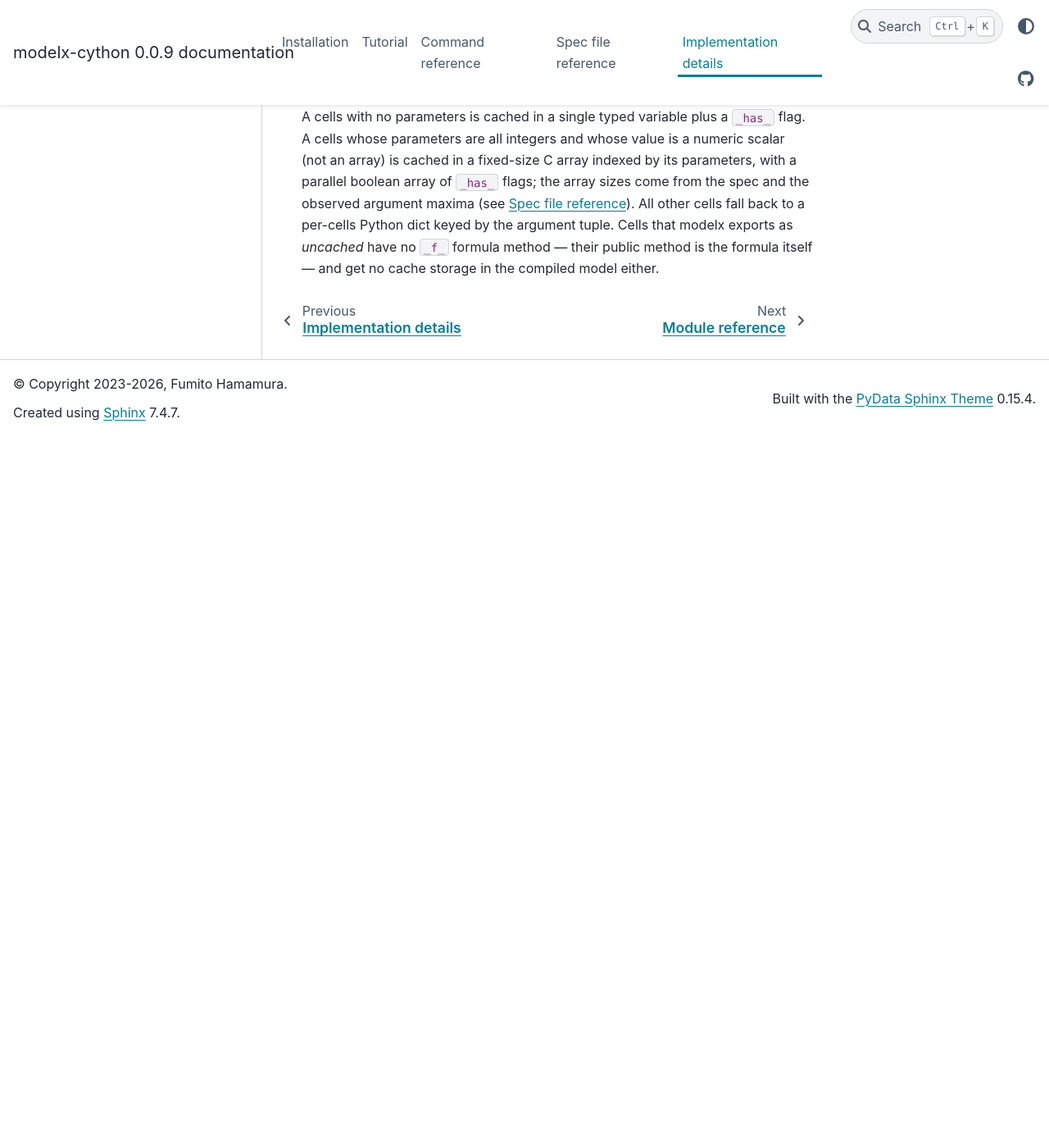
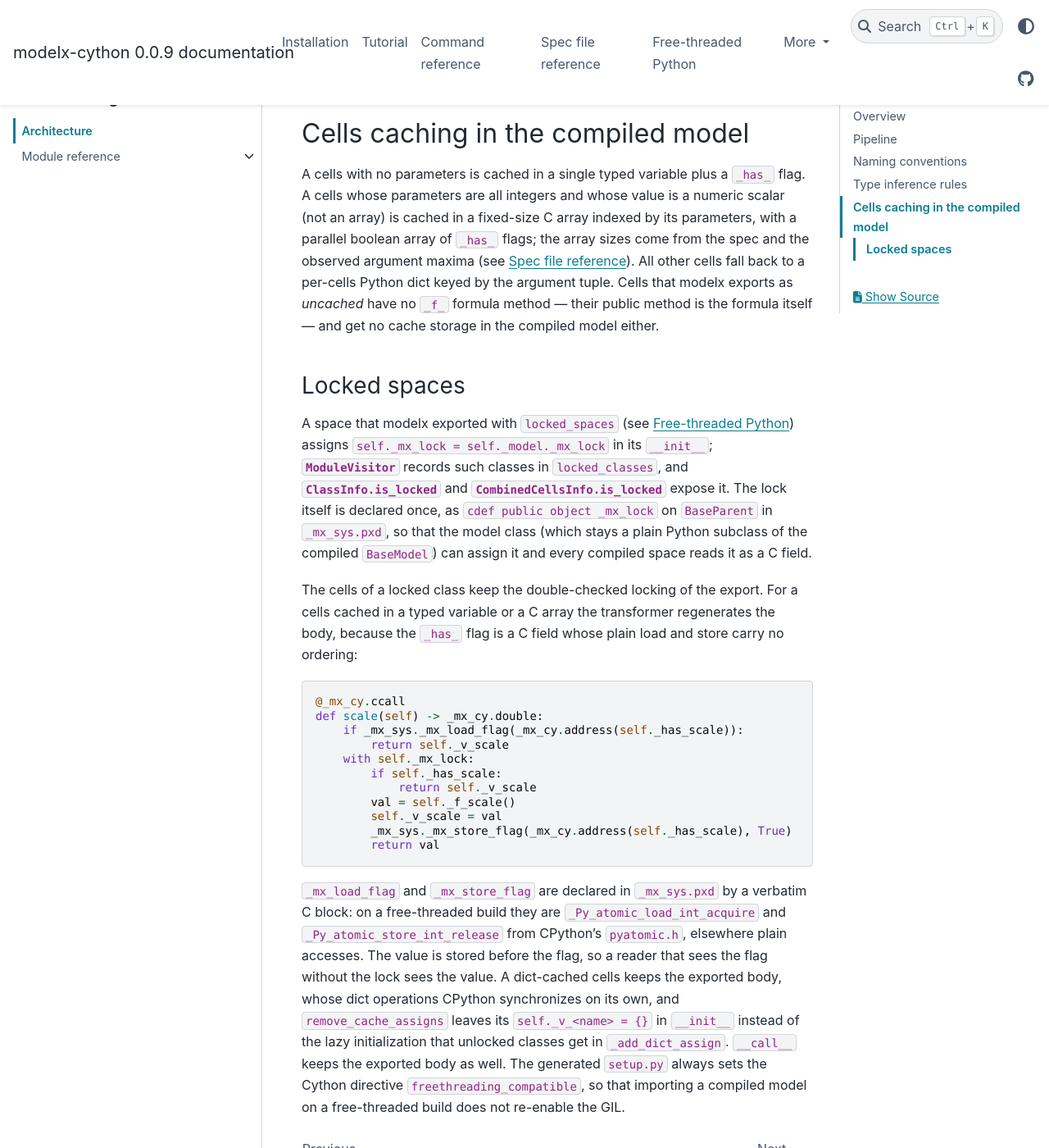
Before and after one commit to fumitoh/modelx-cython, a Sphinx documentation site: the page built from doc/source/architecture.md, in a window 1280 px wide and 1400 px high, scrolled down 3411 px. Shown: the whole window at 82% size. Built offline with Sphinx 7.4.7 and the PyData theme 0.15.4, drawn with Linux system fonts in a browser that asks for light colours; before the commit the page ends 3943 px from its top, so only the background shows below that; some of the changed text lies outside the part shown.

Commit message:
DOC: Document free-threaded Python support
A new page on exporting with locked_spaces, running the compiled model
from a thread pool, what the compiled model guarantees, and how locked
Spaces are translated; the architecture page gains the locked-spaces
section and the _mx_lock name; the command reference notes the setup.py
directive and that the sample script must be single-threaded; the
requirements move to Python 3.8 and Cython 3.2.

Co-Authored-By: Claude Fable 5.1 <noreply@anthropic.com>

````diff
--- a/doc/source/architecture.md
+++ b/doc/source/architecture.md
@@ -101,6 +101,7 @@ defined in {py:mod}`modelx_cython.consts`:
 | `_f_`         | Formula method backing a cells (`_f_pv_net_cf`) |
 | `_v_`         | Cache variable holding computed cells values |
 | `_has_`       | Flag variable marking which cache entries are filled |
+| `_mx_lock`    | The `threading.RLock` shared by the locked spaces of a model; its assignment in `__init__` marks a space class as locked |
 
 Names without a leading underscore are user-defined members: cells, refs,
 and child spaces.
@@ -147,3 +148,49 @@ cells fall back to a per-cells Python dict keyed by the argument tuple.
 Cells that modelx exports as *uncached* have no `_f_` formula method —
 their public method is the formula itself — and get no cache storage
 in the compiled model either.
+
+### Locked spaces
+
+A space that modelx exported with `locked_spaces` (see
+{doc}`freethreading`) assigns `self._mx_lock = self._model._mx_lock` in
+its `__init__`; {py:class}`~modelx_cython.parser.ModuleVisitor` records
+such classes in `locked_classes`, and
+{py:attr}`ClassInfo.is_locked <modelx_cython.builder.ClassInfo.is_locked>`
+and
+{py:attr}`CombinedCellsInfo.is_locked <modelx_cython.builder.CombinedCellsInfo.is_locked>`
+expose it.  The lock itself is declared once, as
+`cdef public object _mx_lock` on `BaseParent` in `_mx_sys.pxd`, so that
+the model class (which stays a plain Python subclass of the compiled
+`BaseModel`) can assign it and every compiled space reads it as a C field.
+
+The cells of a locked class keep the double-checked locking of the
+export.  For a cells cached in a typed variable or a C array the
+transformer regenerates the body, because the `_has_` flag is a C field
+whose plain load and store carry no ordering:
+
+```python
+@_mx_cy.ccall
+def scale(self) -> _mx_cy.double:
+    if _mx_sys._mx_load_flag(_mx_cy.address(self._has_scale)):
+        return self._v_scale
+    with self._mx_lock:
+        if self._has_scale:
+            return self._v_scale
+        val = self._f_scale()
+        self._v_scale = val
+        _mx_sys._mx_store_flag(_mx_cy.address(self._has_scale), True)
+        return val
+```
+
+`_mx_load_flag` and `_mx_store_flag` are declared in `_mx_sys.pxd` by a
+verbatim C block: on a free-threaded build they are
+`_Py_atomic_load_int_acquire` and `_Py_atomic_store_int_release` from
+CPython's `pyatomic.h`, elsewhere plain accesses.  The value is stored
+before the flag, so a reader that sees the flag without the lock sees the
+value.  A dict-cached cells keeps the exported body, whose dict operations
+CPython synchronizes on its own, and `remove_cache_assigns` leaves its
+`self._v_<name> = {}` in `__init__` instead of the lazy initialization
+that unlocked classes get in `_add_dict_assign`.  `__call__` keeps the
+exported body as well.  The generated `setup.py` always sets the Cython
+directive `freethreading_compatible`, so that importing a compiled model
+on a free-threaded build does not re-enable the GIL.
````
Also changed, not shown: README.md (+8 -2 lines), doc/source/cli.md (+7 -2 lines), doc/source/freethreading.md (added, +117 -0 lines), doc/source/index.md (+1 -0 lines), doc/source/installation.md (+7 -4 lines).
